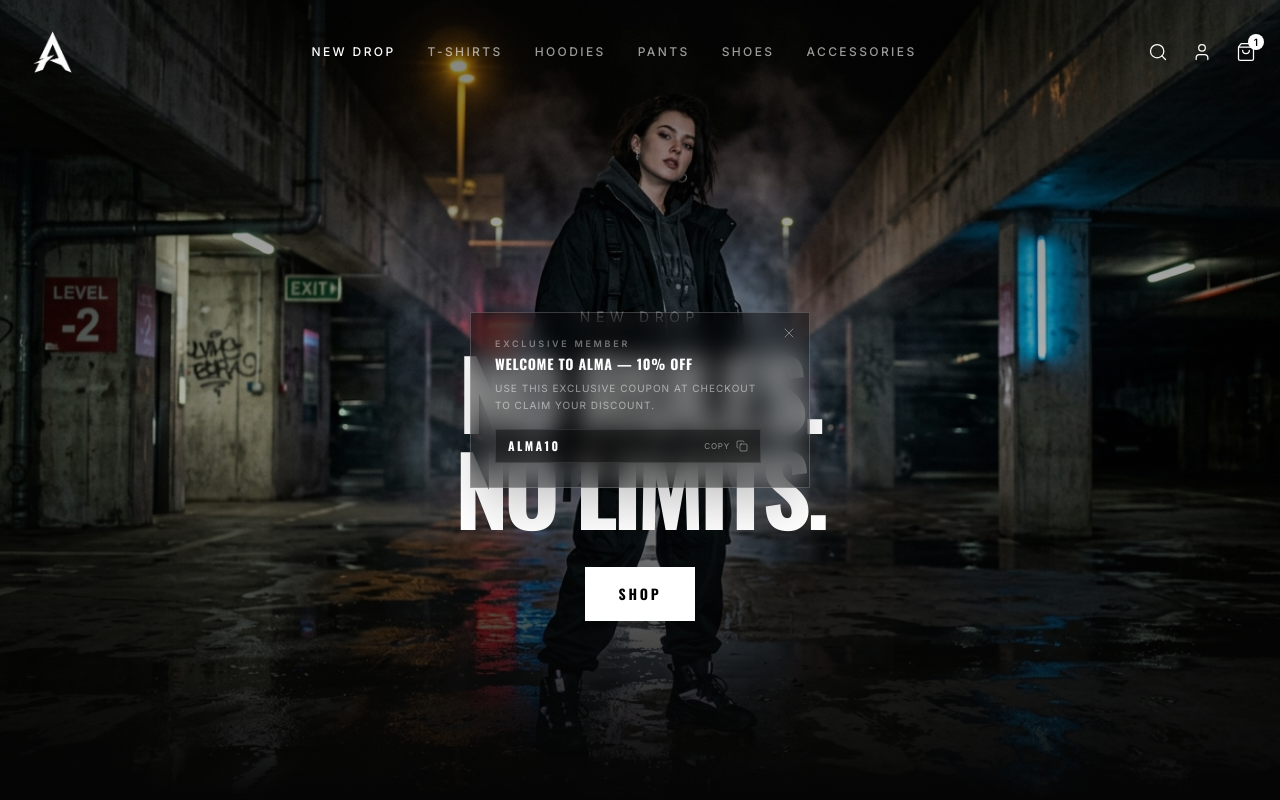
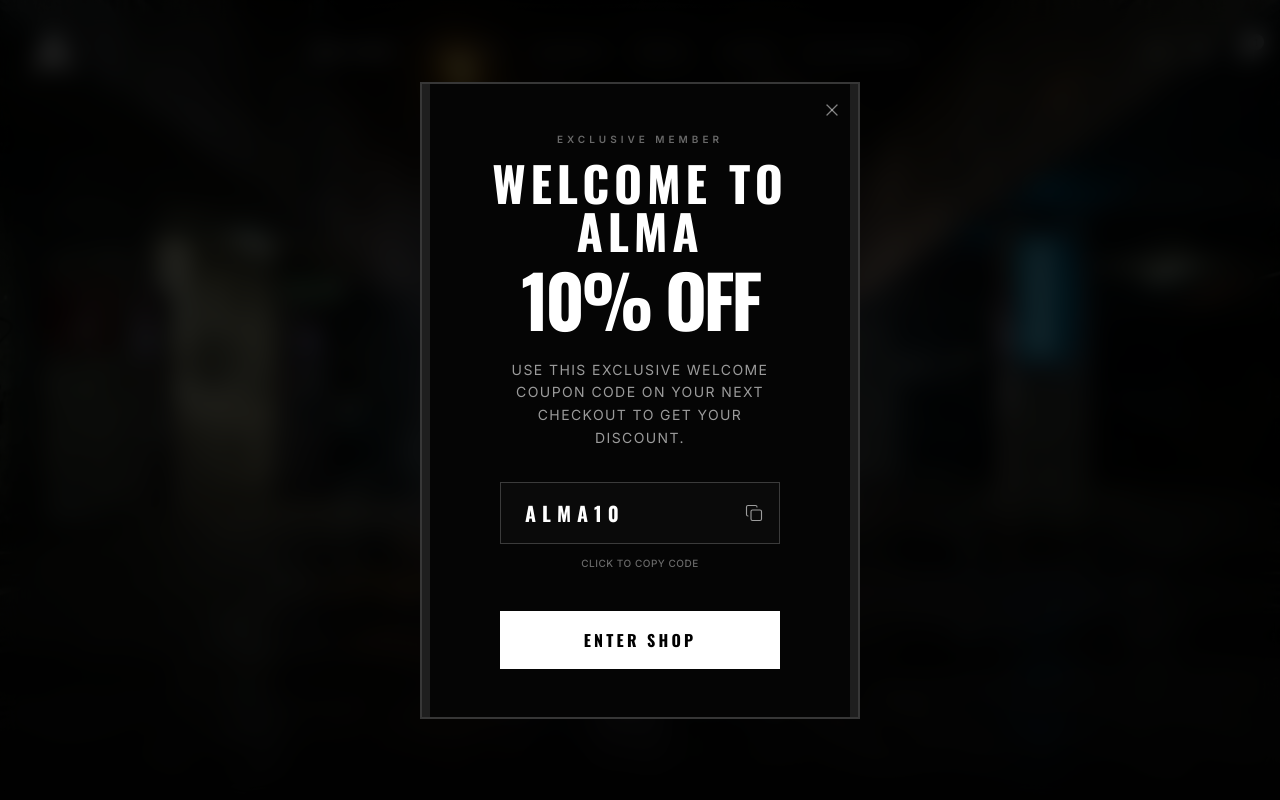
Before and after one commit to Automize-LTDA/almashop, a React (Vite) app: page /store in a window 1280 px wide. Shown: the top 800 px of the page. Built offline with nearby package versions, Linux system fonts and the light colour scheme.

Commit message:
Restore large welcome modal with dark solid card and blurred backdrop overlay

```diff
--- a/src/components/WelcomeDiscountModal.tsx
+++ b/src/components/WelcomeDiscountModal.tsx
@@ -28,62 +28,84 @@ export default function WelcomeDiscountModal() {
   return (
     <AnimatePresence>
       {isOpen && (
+        <>
+          {/* Blur backdrop overlay */}
           <motion.div
             initial={{ opacity: 0 }}
             animate={{ opacity: 1 }}
             exit={{ opacity: 0 }}
             onClick={handleClose}
-          className="fixed inset-0 bg-transparent z-50 flex items-center justify-center p-6"
+            className="fixed inset-0 bg-black/75 backdrop-blur-md z-50 flex items-center justify-center p-6"
           >
+            {/* Modal Box */}
             <motion.div
-            initial={{ opacity: 0, y: 30, scale: 0.95 }}
-            animate={{ opacity: 1, y: 0, scale: 1 }}
-            exit={{ opacity: 0, y: 20, scale: 0.95 }}
-            transition={{ type: 'spring', damping: 22, stiffness: 160 }}
+              initial={{ opacity: 0, scale: 0.9, y: 20 }}
+              animate={{ opacity: 1, scale: 1, y: 0 }}
+              exit={{ opacity: 0, scale: 0.9, y: 20 }}
+              transition={{ type: 'spring', damping: 25, stiffness: 200 }}
               onClick={(e) => e.stopPropagation()}
-            className="relative w-full max-w-[300px] md:max-w-[340px] bg-black/45 backdrop-blur-md border border-white/20 p-6 text-white z-50 shadow-2xl flex flex-col select-none"
+              className="relative w-full max-w-[360px] md:max-w-[440px] bg-alma-black border-2 border-white/20 px-8 py-12 text-center text-white select-none overflow-hidden"
             >
+              {/* Decorative side accent lines */}
+              <div className="absolute top-0 left-0 w-2 h-full bg-white/10" />
+              <div className="absolute top-0 right-0 w-2 h-full bg-white/10" />
+
               {/* Close Button */}
               <button
                 onClick={handleClose}
-              className="absolute top-3 right-3 text-white/40 hover:text-white transition-colors duration-300"
+                className="absolute top-4 right-4 text-white/50 hover:text-white transition-colors duration-300"
               >
-              <X size={16} strokeWidth={1.5} />
+                <X size={20} strokeWidth={1.5} />
               </button>
 
-            <div className="flex flex-col pr-6">
-              <span className="text-[9px] font-bold uppercase tracking-[0.3em] text-white/40 mb-1">
+              <div className="flex flex-col items-center">
+                <span className="text-[10px] font-bold uppercase tracking-[0.4em] text-white/40 mb-3 block">
                   {t('welcome.badge')}
                 </span>
 
-              <h2 className="text-sm font-display font-bold uppercase tracking-wider text-white leading-tight mb-2">
-                {t('welcome.title')} — 10% OFF
+                <h2 className="text-4xl md:text-5xl font-display font-bold uppercase tracking-widest mb-2 leading-none">
+                  {t('welcome.title')}
                 </h2>
 
-              <p className="text-[10px] tracking-widest text-white/50 uppercase leading-relaxed mb-4">
-                {t('welcome.description_short')}
+                <h3 className="text-6xl md:text-7xl font-display font-bold uppercase tracking-tighter text-white mb-6 leading-none">
+                  10% OFF
+                </h3>
+
+                <p className="text-sm tracking-widest text-white/60 uppercase max-w-[280px] leading-relaxed mb-8">
+                  {t('welcome.description')}
                 </p>
 
-              {/* Compact Copy Box */}
+                {/* Coupon Copy Box */}
                 <div
                   onClick={handleCopy}
-                className="flex items-center justify-between border border-white/10 bg-alma-dark/50 px-3 py-2 cursor-pointer hover:border-white/30 transition-colors duration-300 group"
+                  className="w-full max-w-[280px] border border-white/20 bg-alma-dark flex items-center justify-between p-4 cursor-pointer hover:border-white transition-colors duration-300 group"
                 >
-                <span className="font-display font-bold tracking-[0.2em] text-xs">ALMA10</span>
-                <div className="flex items-center gap-1.5 text-white/50 group-hover:text-white transition-colors duration-300">
-                  <span className="text-[8px] tracking-widest uppercase">
-                    {copied ? t('welcome.copied') : t('welcome.copy_short')}
+                  <span className="font-display font-bold tracking-[0.3em] text-xl ml-2">ALMA10</span>
+
+                  <button className="text-white/60 group-hover:text-white transition-colors duration-300">
+                    {copied ? (
+                      <Check size={18} className="text-green-400" />
+                    ) : (
+                      <Copy size={18} strokeWidth={1.5} />
+                    )}
+                  </button>
+                </div>
+
+                <span className="text-[10px] font-medium tracking-wider text-white/40 mt-3">
+                  {copied ? t('welcome.copied') : t('welcome.copy_tip')}
                 </span>
-                  {copied ? (
-                    <Check size={12} className="text-green-400" />
-                  ) : (
-                    <Copy size={12} strokeWidth={1.5} />
-                  )}
-                </div>
-              </div>
+
+                {/* Confirm Button */}
+                <button
+                  onClick={handleClose}
+                  className="mt-10 w-full max-w-[280px] bg-white text-black py-4 uppercase font-display tracking-[0.2em] font-bold hover:bg-black hover:text-white border border-transparent hover:border-white transition-all duration-300"
+                >
+                  {t('welcome.continue')}
+                </button>
               </div>
             </motion.div>
           </motion.div>
+        </>
       )}
     </AnimatePresence>
   );
```
Lines whose indentation alone changed are shown as unchanged.
